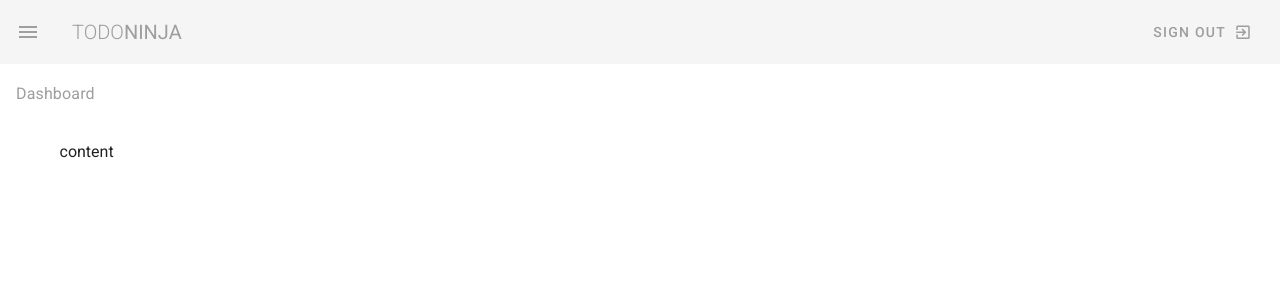
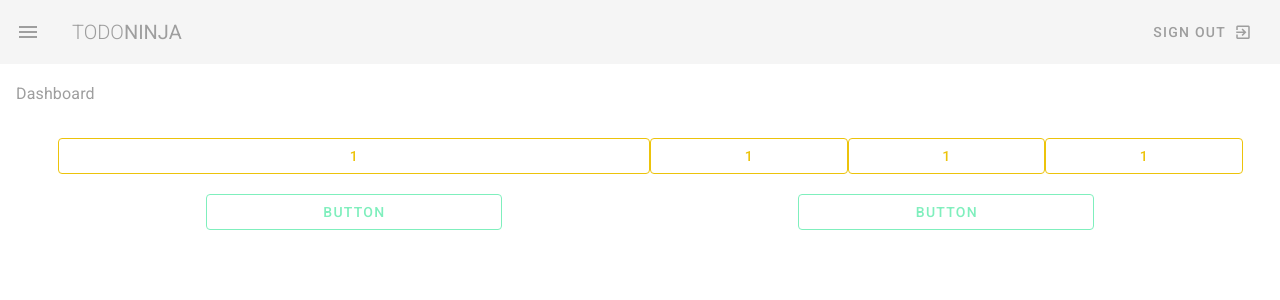
Before and after one commit to FBourhis/Vuetify-test, a Vue app: page / in a window 1280 px wide. Shown: the top 300 px of the page. Built offline with nearby package versions, Linux system fonts and the light colour scheme.

Commit message:
Grid System 1

```diff
--- a/src/views/Dashboard.vue
+++ b/src/views/Dashboard.vue
@@ -3,7 +3,31 @@
     <h1 class="subtitle-1 grey--text">Dashboard</h1>
 
     <v-container class="my-5">
-      content
+
+      <v-layout row wrap>
+        <v-flex xs12 md6>
+          <v-btn outlined block color="primary">1</v-btn>
+        </v-flex>
+        <v-flex xs4 md2>
+          <v-btn outlined block color="primary">1</v-btn>
+        </v-flex>
+        <v-flex xs4 md2>
+          <v-btn outlined block color="primary">1</v-btn>
+        </v-flex>
+        <v-flex xs4 md2>
+          <v-btn outlined block color="primary">1</v-btn>
+        </v-flex>
+      </v-layout>
+
+      <v-layout row wrap justify-space-around>
+        <v-flex xs4 md3>
+          <v-btn outlined block color="success">Button</v-btn>
+        </v-flex>
+        <v-flex xs4 md3>
+          <v-btn outlined block color="success">Button</v-btn>
+        </v-flex>
+      </v-layout>
+
     </v-container>
 
   </div>
```
